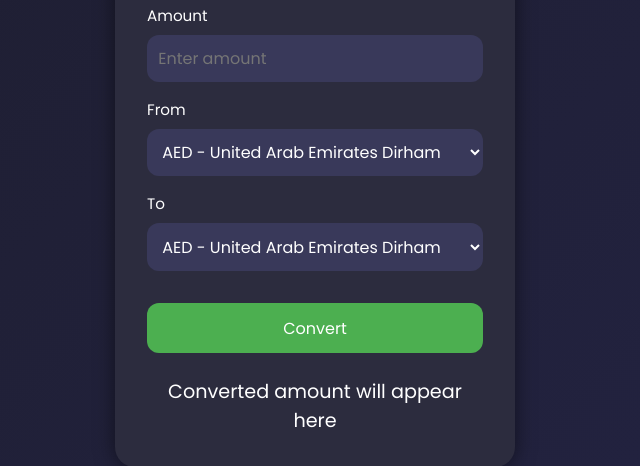
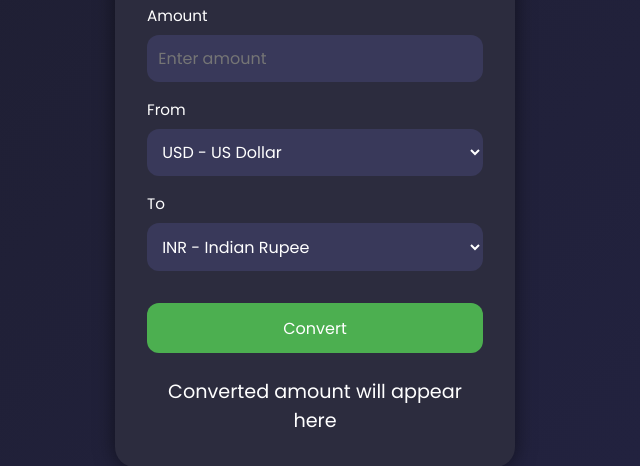
Before and after one commit to puspalalnewar/Currency-Converter-App, a plain HTML site: page index.html in a window 1280 px wide. Shown: the part 226-692 px from the top of the page, without its empty margins (325-965 px from the left). Drawn offline with Linux system fonts and the light colour scheme.

Commit message:
Selected USD & INR

```diff
--- a/index.html
+++ b/index.html
@@ -170,7 +170,7 @@
           <option value="TZS">TZS - Tanzanian Shilling</option>
           <option value="UAH">UAH - Ukrainian Hryvnia</option>
           <option value="UGX">UGX - Ugandan Shilling</option>
-          <option value="USD">USD - US Dollar</option>
+          <option value="USD" selected>USD - US Dollar</option>
           <option value="UYU">UYU - Uruguayan Peso</option>
           <option value="UZS">UZS - Uzbekistani Som</option>
           <option value="VES">VES - Venezuelan Bolívar Soberano</option>
@@ -263,7 +263,7 @@
           <option value="IDR">IDR - Indonesian Rupiah</option>
           <option value="ILS">ILS - Israeli New Shekel</option>
           <option value="IMP">IMP - Isle of Man Pound</option>
-          <option value="INR">INR - Indian Rupee</option>
+          <option value="INR" selected>INR - Indian Rupee</option>
           <option value="IQD">IQD - Iraqi Dinar</option>
           <option value="IRR">IRR - Iranian Rial</option>
           <option value="ISK">ISK - Icelandic Króna</option>
```
